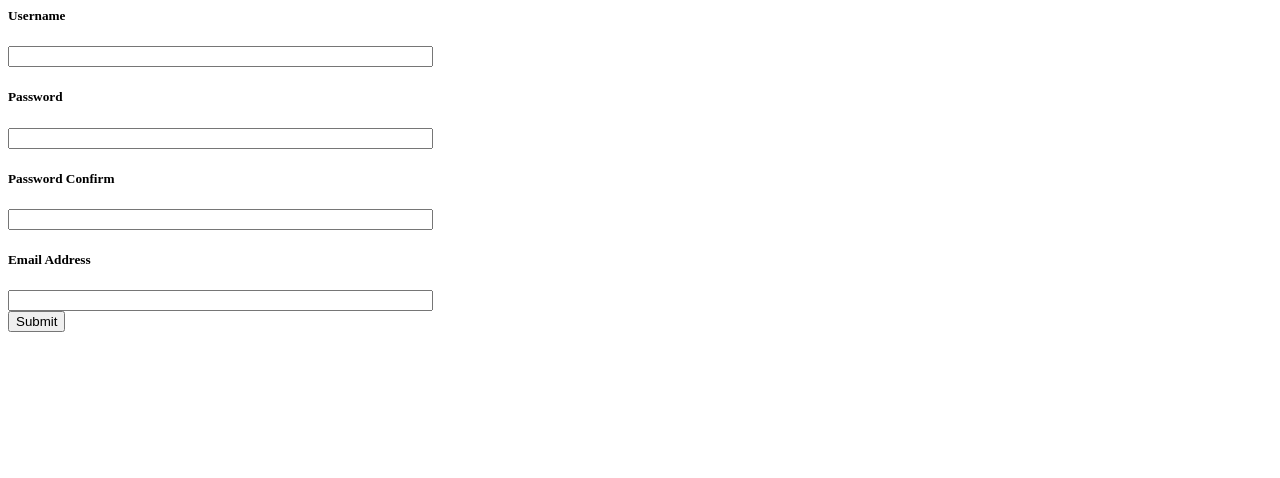
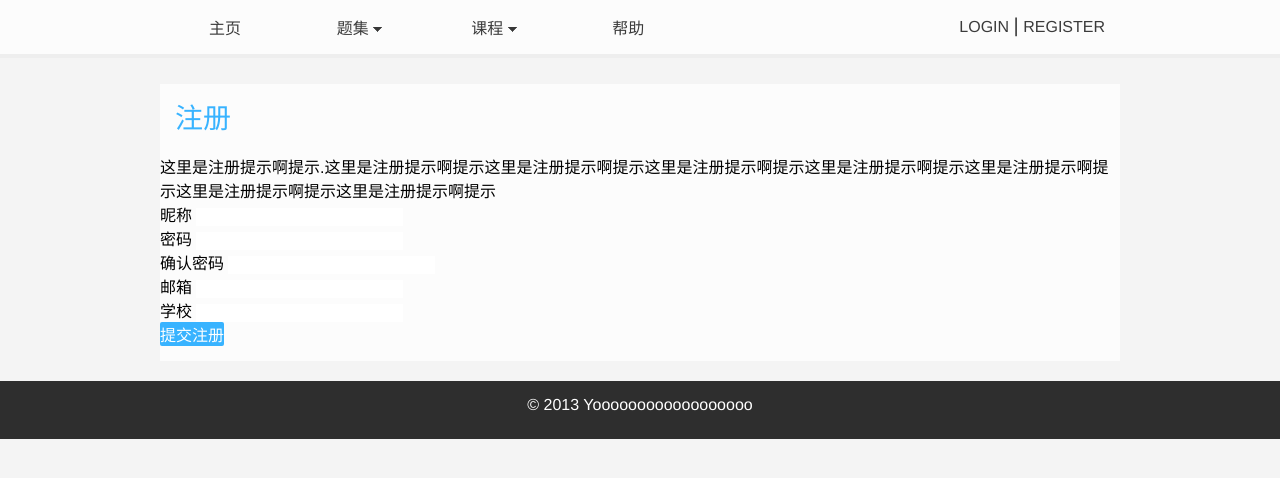
Before and after one commit to slixurd/oj, a CodeIgniter app: page /scutoj/index.php/user/register in a window 1280 px wide. Shown: the top 478 px of the page. Run offline with CodeIgniter, Linux system fonts and the light colour scheme; style sheets or scripts are compiled from the project's sources.

Commit message:
注册页面

```diff
--- a/application/controllers/contest.php
+++ b/application/controllers/contest.php
@@ -14,6 +14,8 @@ class Contest extends CI_Controller {
 	public function index($s_type=0,$s_content=NULL,$page=1){
 		$by_id=FALSE;//是否按照id来查找
 		$by_title=FALSE;//是佛按照title来查找，这里可以扩展成混合查找
+
+		$data['page_title']='竞赛列表';
 		$data['is_login']=FALSE;
 		if($this->user_help->is_session()){
 			$data['is_login']=TRUE;
--- a/application/controllers/problem.php
+++ b/application/controllers/problem.php
@@ -25,6 +25,7 @@ class Problem extends CI_Controller {
 		$by_id=FALSE;//是否按照id来查找
 		$by_title=FALSE;//是佛按照title来查找，这里可以扩展成混合查找
 
+		$data['page_title']='题目列表';
 		$data['is_login']=FALSE;
 		if($this->user_help->is_session()){
 			$data['is_login']=TRUE;
--- a/application/controllers/user.php
+++ b/application/controllers/user.php
@@ -1,6 +1,8 @@
 <?php if ( ! defined('BASEPATH')) exit('No direct script access allowed');
 
 class User extends CI_Controller {
+
+	var $data;
 
 	/**
 	 * Index Page for this controller.
@@ -9,24 +11,50 @@ class User extends CI_Controller {
   {
     parent::__construct();
     $this->load->model('oj_model');
+    $this->load->library('user_help');
+    $this->load->helper('url');
+    $this->load->helper('form');
+	$this->load->library('form_validation');
   }
 
 	public function index()
 	{
-		//这里暂时用用户页面代替
-		$this->load->helper('form');
-		$this->load->library('form_validation');
-		$this->load->view('register_view');
+		 $data['is_login']=FALSE;
+		 $data['user']=NULL;
+         if($this->user_help->is_session()){
+			$data['is_login']=TRUE;
+			$data['user']=$this->user_help->get_session();
+			$this->load->view('common/header',$data);
+			$this->load->view('user_info_view',$data);
+			$this->load->view('common/footer',$data);
+		}else{
+			//退回刚才的页面或者提示
+		}
 	}
 
 	public function register()
 	{
-		$this->load->library('user_help');
+		 $data['page_title']='注册';
+		 $data['is_login']=FALSE;
+		 $data['user']=NULL;
+         if($this->user_help->is_session()){
+			$data['is_login']=TRUE;
+			$data['user']=$this->user_help->get_session();
+		}
+		$this->load->view('common/header',$data);
+		$this->load->view('register_view',$data);
+		$this->load->view('common/footer',$data);
+	}
+
+/**
+ * 注册提交地址以post的方式注册
+ */
+
+	public function register_submit()
+	{
 		$this->load->helper('date');
 		$date_str="%Y-%m-%d %H:%i:%s";
 		$this->load->library('encrypt');
-		$this->load->helper('form');
-		$this->load->library('form_validation');
 
 		$this->form_validation->set_rules('username');
 		$this->form_validation->set_rules('pa');
@@ -43,10 +71,15 @@ class User extends CI_Controller {
 			$user['salt']=$salt;
 			$user['regTime']=mdate($date_str);
 			$this->oj_model->add_user($user);
-			$this->load->view('register_success_view');
+			if(($data['user']=$this->user_help->set_session($user['name'],$this->input->post('pa',TRUE)))!=FALSE){
+					redirect(site_url("problem"));
+				}else{
+					$this->index();
+				}
+
 		}
 		else{
-			$this->load->view('register_view');
+			$this->index();
 		}
 	}
 
--- a/application/libraries/user_help.php
+++ b/application/libraries/user_help.php
@@ -53,6 +53,15 @@ class User_help {
 
 	}
 
+
+/*
+ * 此函数查询是否已经存在用户，如果用户名已经存在返回1,email已经存在返回2,不存在返回0
+ */
+	public function is_user($name,$email){
+		$CI->load->model('oj_model');
+		return $this->oj_model->is_user($name,$email);
+	}
+
 	public function get_session(){
 		$CI =& get_instance();
 		return $CI->session->all_userdata();
--- a/application/models/oj_model.php
+++ b/application/models/oj_model.php
@@ -109,6 +109,25 @@ class Oj_model extends CI_Model
 	{
 		$this->db->update_string('problem',$problem_array,$where_str);
 		$this->query($sql);
+	}
+
+/**
+ * is_user()查看是否已经存在用户
+ */
+
+	public function is_user($name,$email){
+		$sql="SELECT name FROM user WHERE name = ".$this->db->escape($name)." ";
+		$query=$this->query($sql);
+		$name=$query->row_array();
+		if(count($name)>0)
+		return 1;
+		$sql="SELECT email FROM user WHERE name = ".$this->db->escape($email)." ";
+		$query=$this->query($sql1);
+		$email=$query1->row_array();
+		if(count($email>0))
+		return 2;
+		else
+		return 0;
 	}
 
 
--- a/application/views/register_view.php
+++ b/application/views/register_view.php
@@ -1,28 +1,43 @@
-<html>
-<head>
-<title>My Form</title>
-</head>
-<body>
-
 <?php echo validation_errors(); ?>
 
-<?php echo form_open('user/register'); ?>
+<div class="wrapper">
+	<div class="container">
+		<div class="sub-header">
+			<h3>注册</h3>
+		</div>
+		<div class="reg-indicator">
+			<span>这里是注册提示啊提示.这里是注册提示啊提示这里是注册提示啊提示这里是注册提示啊提示这里是注册提示啊提示这里是注册提示啊提示这里是注册提示啊提示这里是注册提示啊提示</span>
+		</div>
+		<form class="register" method="post" action="<?php echo site_url("user/register_submit"); ?>">
+			<!-- div>
+				<span>ID</span>
+				<input name="id"/>
+			</div -->
+			<div>
+				<span>昵称</span>
+				<input name="username"/>
+			</div>
+			<div>
+				<span>密码</span>
+				<input name="pa" type="password"/>
+			</div>
+			<div>
+				<span>确认密码</span>
+				<input name="paconf" type="password"/>
+			</div>
+			<div>
+				<span>邮箱</span>
+				<input name="email" type="email"/>
+			</div>
+			<div>
+				<span>学校</span>
+				<input />
+			</div>
+			<div>
+				<span></span>
+				<button type="submit" class="common-button">提交注册</button>
+			</div>
+		</form>
 
-<h5>Username</h5>
-<input type="text" name="username" value="" size="50" />
-
-<h5>Password</h5>
-<input type="text" name="pa" value="" size="50" />
-
-<h5>Password Confirm</h5>
-<input type="text" name="paconf" value="" size="50" />
-
-<h5>Email Address</h5>
-<input type="text" name="email" value="" size="50" />
-
-<div><input type="submit" value="Submit" /></div>
-
-</form>
-
-</body>
-</html>
+	</div>
+</div>
--- a/application/views/user_info_view.php
+++ b/application/views/user_info_view.php
@@ -1 +1 @@
-<h1><?php echo $userdata['userId'] ?></h1>
+<h1><?php echo $user['userId'] ?></h1>
```
Also changed, not shown: application/controllers/login.php (+8 -14 lines), application/views/tmp_home.php (added, +11 -0 lines), assets/css/register.less (added, +33 -0 lines).
